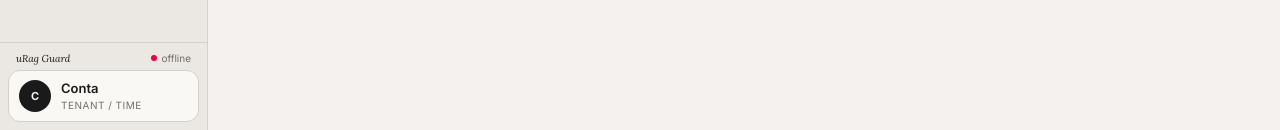
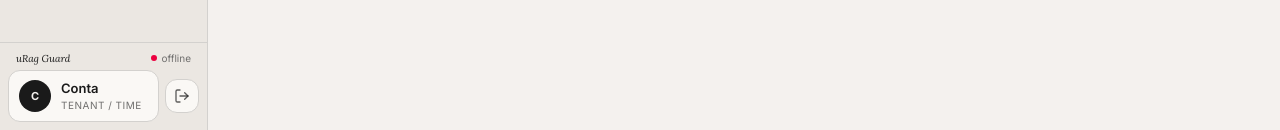
Before and after one commit to paulo-pires/urag-guard-front, a React (Vite) app: page / in a window 1280 px wide. Shown: the part 670-800 px from the top of the page. Built offline with nearby package versions, Linux system fonts and the light colour scheme; no server answers; a web font is replaced by a local one.

Commit message:
feat(guard-front): launcher de conta, runs e sessions
Trabalho que estava aberto na arvore. Verificado: tsc --noEmit com 0 erros.
Revisado, nao escrito nesta sessao.

```diff
--- a/src/components/AccountLauncher.tsx
+++ b/src/components/AccountLauncher.tsx
@@ -1,4 +1,5 @@
 import { useEffect, useState } from "react";
+import { LogOut } from "lucide-react";
 import AccountPanel, { type AccountOverview } from "./AccountPanel";
 import { identityAccountClient } from "./identityAccount";
 
@@ -108,13 +109,26 @@ export default function AccountLauncher({ collapsed }: { collapsed?: boolean })
   const role = overview ? roleLabel(overview.permission_level) : "tenant / time";
   const can = Boolean(overview?.can_contract);
 
+  const handleLogout = () => {
+    try {
+      localStorage.removeItem("identity_session");
+      localStorage.removeItem("auth_token");
+      localStorage.removeItem("guard_token");
+      document.cookie = "identity_session=; Path=/; Expires=Thu, 01 Jan 1970 00:00:01 GMT;";
+    } catch {
+      // ignore
+    }
+    window.location.href = "/";
+  };
+
   return (
     <>
+      <div className="flex items-center gap-1.5">
         <button
           type="button"
           onClick={() => void load()}
           title="Conta, tenant e time"
-        className="w-full flex items-center gap-2.5 rounded-xl border border-[#D3D1CE] bg-[#FAF8F5] px-2.5 py-2 text-left hover:bg-[#EBE7E2] transition-colors"
+          className="min-w-0 flex-1 flex items-center gap-2.5 rounded-xl border border-[#D3D1CE] bg-[#FAF8F5] px-2.5 py-2 text-left hover:bg-[#EBE7E2] transition-colors"
         >
           <span className="flex h-8 w-8 shrink-0 items-center justify-center rounded-full bg-[#1A1A1A] text-[11px] font-bold text-[#F4F1EE]">
             {initials(name)}
@@ -126,6 +140,17 @@ export default function AccountLauncher({ collapsed }: { collapsed?: boolean })
             </span>
           )}
         </button>
+
+        <button
+          type="button"
+          onClick={handleLogout}
+          title="Sair"
+          aria-label="Sair da conta"
+          className="shrink-0 rounded-xl border border-[#D3D1CE] bg-[#FAF8F5] p-2 text-[#1A1A1A]/70 transition-colors hover:bg-[#8C3A27]/10 hover:text-[#8C3A27]"
+        >
+          <LogOut className="h-4 w-4" />
+        </button>
+      </div>
       {open && overview && (
         <AccountPanel
           overview={overview}
--- a/src/components/RunsView.tsx
+++ b/src/components/RunsView.tsx
@@ -308,7 +308,7 @@ export default function RunsView({
                       <span className="truncate max-w-[50px] text-[#6e6d68]">{run.id}</span>
                       <button
                         onClick={(e) => handleCopy(run.id, e)}
-                        className="opacity-0 group-hover:opacity-100 p-0.5 text-[#8e8d87] hover:text-[#1a1a1a] rounded transition-opacity"
+                        className="opacity-100 lg:opacity-0 lg:group-hover:opacity-100 p-0.5 text-[#8e8d87] hover:text-[#1a1a1a] rounded transition-opacity"
                         title="Copy ID"
                       >
                         {copiedId === run.id ? <Check size={10} className="text-emerald-700" /> : <Copy size={10} />}
--- a/src/components/SessionsView.tsx
+++ b/src/components/SessionsView.tsx
@@ -181,7 +181,7 @@ export default function SessionsView({
                       <span className="truncate max-w-[80px] text-[#6e6d68] group-hover:text-[#1a1a1a]">{session.id}</span>
                       <button
                         onClick={(e) => handleCopy(session.id, e)}
-                        className="opacity-0 group-hover:opacity-100 p-0.5 text-[#6e6d68] hover:text-[#1a1a1a] rounded transition-opacity"
+                        className="opacity-100 lg:opacity-0 lg:group-hover:opacity-100 p-0.5 text-[#6e6d68] hover:text-[#1a1a1a] rounded transition-opacity"
                         title="Copy ID"
                       >
                         {copiedId === session.id ? <Check size={10} className="text-emerald-700" /> : <Copy size={10} />}
```
Lines whose indentation alone changed are shown as unchanged.
